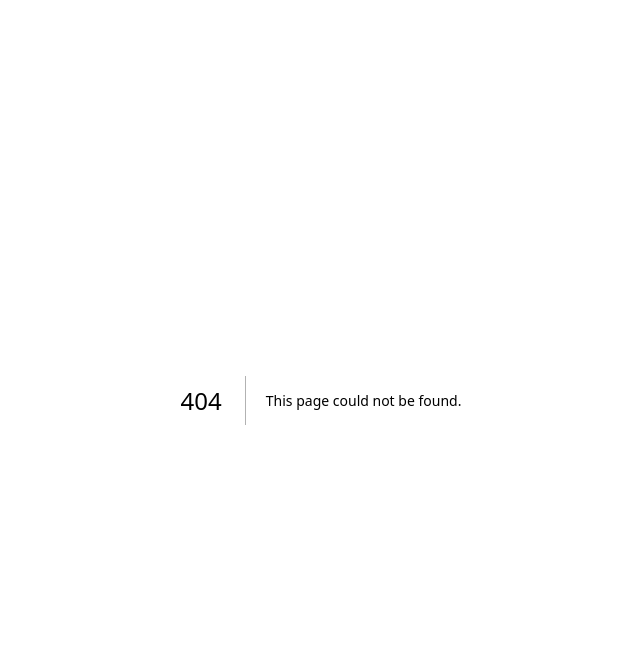
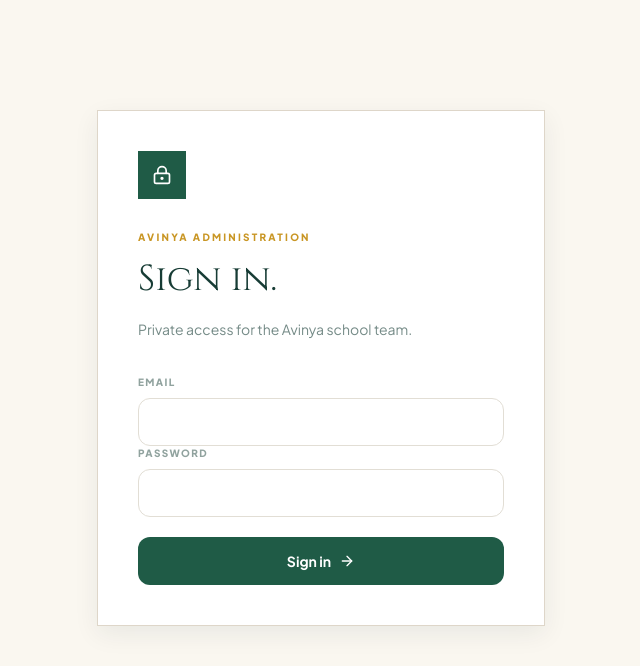
Before and after one commit to vaniedutrust-coder/avinya-vidya-mandir., a Next.js app: page /admin/login in a window 1280 px wide. Before the commit this address had no page. Shown: the top 666 px of the page, without its empty margins (319-959 px from the left). Built offline with nearby package versions, Linux system fonts and the light colour scheme; no server answers.

Commit message:
admin: add secure login page

```diff
--- /dev/null
+++ b/app/admin/login/page.tsx
@@ -0,0 +1,45 @@
+"use client";
+
+import { FormEvent, useState } from "react";
+import { useRouter } from "next/navigation";
+import { LockKeyhole, ArrowRight } from "lucide-react";
+import { getSupabaseBrowser } from "../../../lib/supabase-browser";
+
+export default function AdminLoginPage() {
+  const router = useRouter();
+  const [email,setEmail]=useState("");
+  const [password,setPassword]=useState("");
+  const [error,setError]=useState("");
+  const [loading,setLoading]=useState(false);
+
+  async function submit(event: FormEvent) {
+    event.preventDefault(); setLoading(true); setError("");
+    try {
+      const { error } = await getSupabaseBrowser().auth.signInWithPassword({ email, password });
+      if (error) throw error;
+      router.replace("/admin");
+      router.refresh();
+    } catch (e) {
+      setError(e instanceof Error ? e.message : "Unable to sign in.");
+    } finally { setLoading(false); }
+  }
+
+  return (
+    <main className="min-h-screen bg-brand-alabaster px-5 py-12 text-brand-ink">
+      <div className="mx-auto flex min-h-[80vh] max-w-md items-center">
+        <div className="w-full border border-brand-border bg-white p-7 shadow-card sm:p-10">
+          <div className="flex h-12 w-12 items-center justify-center bg-brand-navy text-white"><LockKeyhole size={20}/></div>
+          <p className="mt-8 editorial-kicker text-brand-teal-deep">Avinya Administration</p>
+          <h1 className="mt-3 font-display text-4xl">Sign in.</h1>
+          <p className="mt-4 text-sm leading-7 text-brand-ink/60">Private access for the Avinya school team.</p>
+          <form onSubmit={submit} className="mt-8 space-y-5">
+            <label><span className="form-label">Email</span><input className="form-input" type="email" value={email} onChange={e=>setEmail(e.target.value)} required autoComplete="email"/></label>
+            <label><span className="form-label">Password</span><input className="form-input" type="password" value={password} onChange={e=>setPassword(e.target.value)} required autoComplete="current-password"/></label>
+            {error && <p role="alert" className="rounded-xl border border-brand-terracotta/30 bg-brand-terracotta-soft px-4 py-3 text-sm">{error}</p>}
+            <button disabled={loading} className="flex min-h-12 w-full items-center justify-center gap-2 rounded-xl bg-brand-navy px-5 text-sm font-bold text-white disabled:opacity-60">{loading?"Signing in…":"Sign in"}{!loading&&<ArrowRight size={16}/>}</button>
+          </form>
+        </div>
+      </div>
+    </main>
+  );
+}
```
